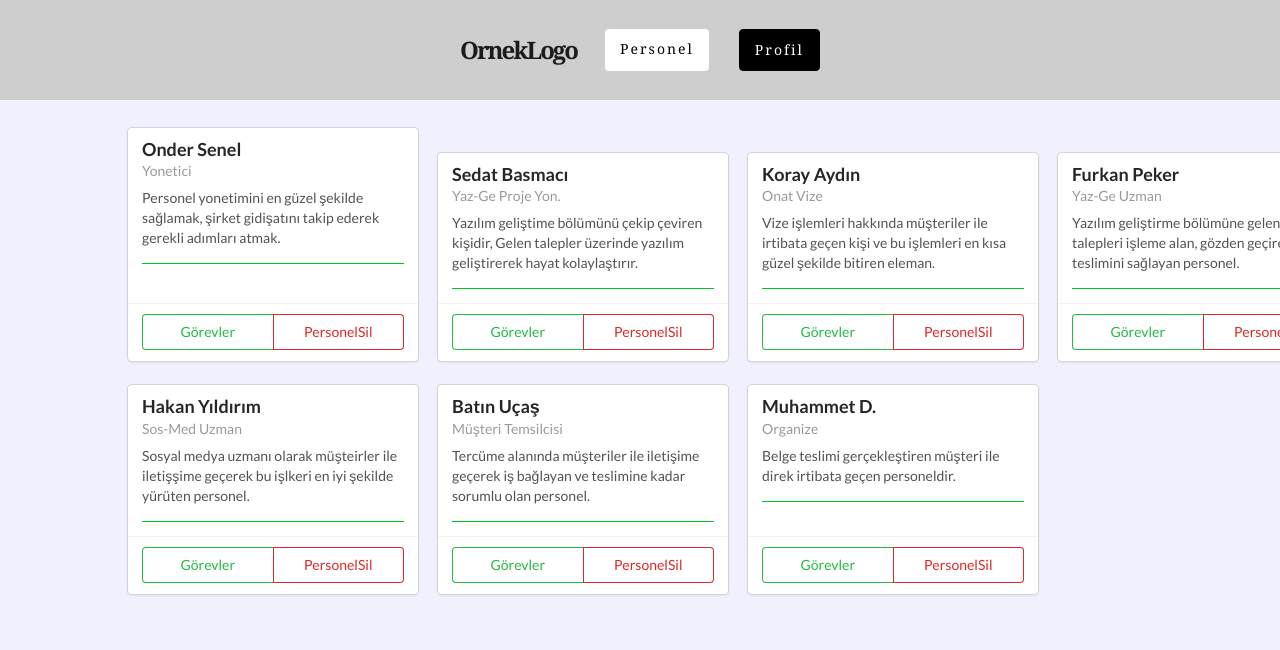
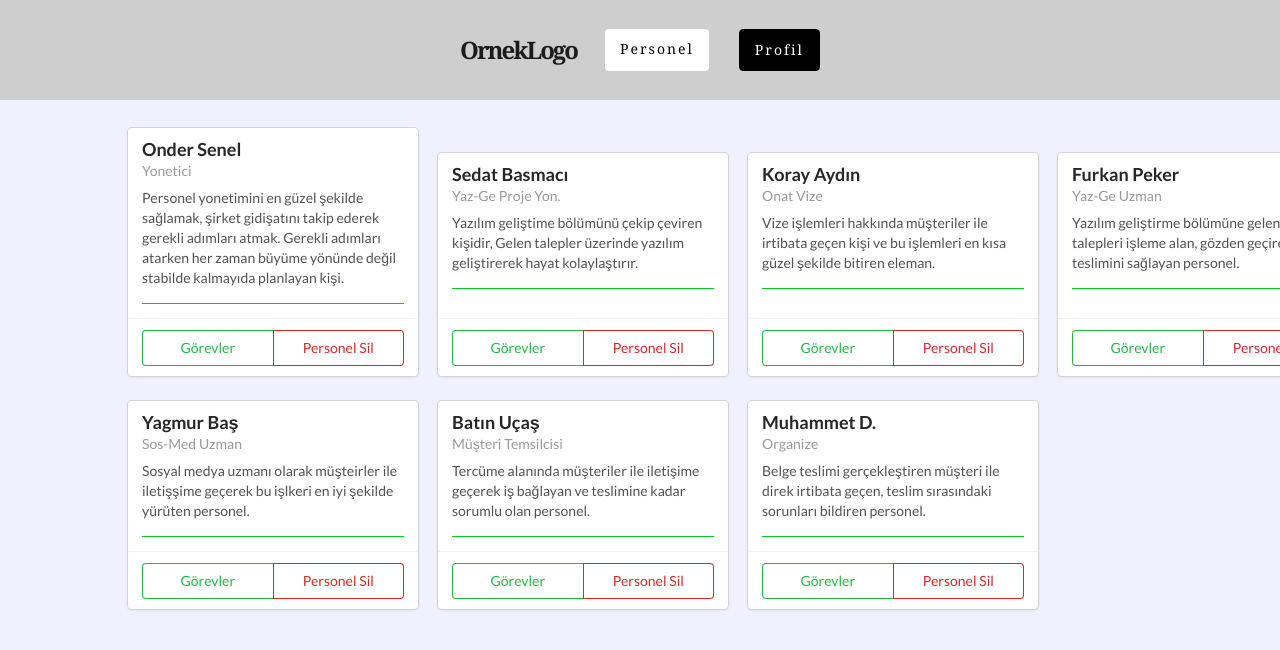
Before and after one commit to furkanpekercom/login-proje-kullanici-gorev, a React (Create React App) app: page / in a window 1280 px wide. Both pictures are taken after typing "Sample", "name@example.com", "Sample123" into the empty fields and a click on the button "Giriş". Shown: the top 650 px of the page. Built offline with nearby package versions, Linux system fonts and the light colour scheme.

Commit message:
Personel Sil Active

```diff
--- a/src/Components/Personel.js
+++ b/src/Components/Personel.js
@@ -9,6 +9,18 @@ export default class Personel extends Component {
     personels: personelData,
   };
 
+
+  remouvePersonel = (id) => {
+    const {personels} = this.state;
+    const sortedPersonels = personels.filter((personel) => personel.id !== id);
+    this.setState({
+      personels: sortedPersonels,
+    });
+  };
+
+
+
+
   render() {
     const {personels} = this.state;
 
@@ -17,7 +29,7 @@ export default class Personel extends Component {
         <Navbar />
         <div className="personel-sayfa-iki">
           {personels.map((personel) => (
-            <PersonelList key={personel.id} personel={personel} />
+            <PersonelList key={personel.id} personel={personel} removePersonel={this.remouvePersonel}/>
           ))}
         </div>
       </div>
--- a/src/Components/PersonelList.js
+++ b/src/Components/PersonelList.js
@@ -13,6 +13,7 @@ export default class PersonelList extends Component {
   };
   render() {
     const {id, onem, personel, konum, gorev, img, verilenGorev} = this.props.personel;
+    const {removePersonel} = this.props;
 
     return (
       <div className="ui cards">
@@ -30,7 +31,7 @@ export default class PersonelList extends Component {
           <div className="extra content">
             <div className="ui two buttons">
               <div className="ui basic green button" onClick={this.handleInfo}>Görevler</div>
-              <div className="ui basic red button">PersonelSil</div>
+              <div className="ui basic red button" onClick={() => removePersonel(id)}>Personel Sil</div>
             </div>
           </div>
         </div>
--- a/src/personelData.js
+++ b/src/personelData.js
@@ -7,7 +7,7 @@ export const personelData = [
       konum: "Yonetici",
       verilenGorev:"Şirketi Yönet.",
       gorev:
-        "Personel yonetimini en güzel şekilde sağlamak, şirket gidişatını takip ederek gerekli adımları atmak."
+        "Personel yonetimini en güzel şekilde sağlamak, şirket gidişatını takip ederek gerekli adımları atmak. Gerekli adımları atarken her zaman büyüme yönünde değil stabilde kalmayıda planlayan kişi."
     },
     {
       id: 2,
@@ -43,9 +43,9 @@ export const personelData = [
       id: 5,
       onem: 30,
       img: "./img/hakan-yildirim.png",
-      personel: "Hakan Yıldırım",
+      personel: "Yagmur Baş",
       konum: "Sos-Med Uzman",
-      verilenGorev:"Kurumsal Tercüme Satışı Yap.",
+      verilenGorev:"Sosyal Medya Yönetimi ++",
       gorev:
         "Sosyal medya uzmanı olarak müşteirler ile iletişşime geçerek bu işlkeri en iyi şekilde yürüten personel."
     },
@@ -67,6 +67,6 @@ export const personelData = [
       konum: "Organize",
       verilenGorev:"Helal lan sana senin görevin yok.",
       gorev:
-        "Belge teslimi gerçekleştiren müşteri ile direk irtibata geçen personeldir."
+        "Belge teslimi gerçekleştiren müşteri ile direk irtibata geçen, teslim sırasındaki sorunları bildiren personel."
     }
   ];
```
